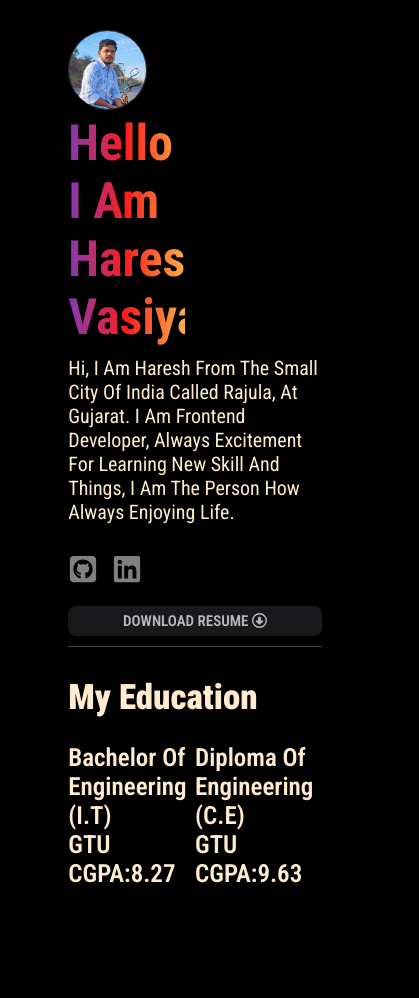
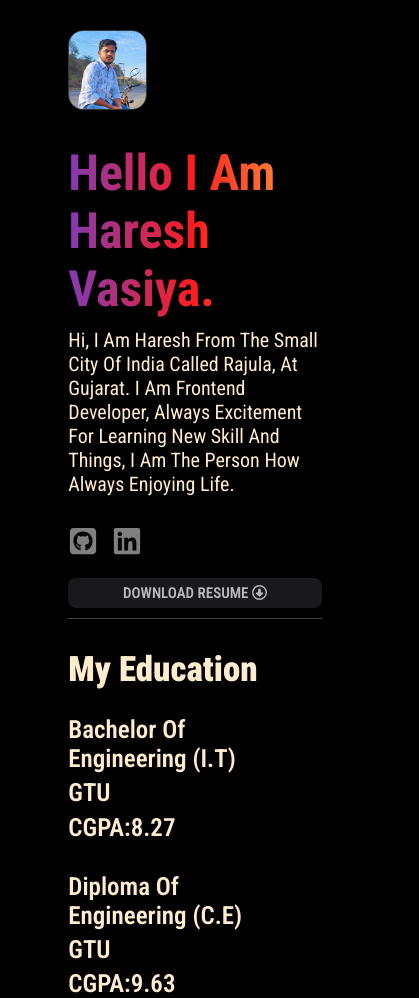
Before and after one commit to haresh-vasiya/portfolio-stie1, a plain HTML site: page index.html in a window 390 px wide. Shown: the whole page, 419 px wide, since content can reach past the window. Before the commit the page ends 888 px from the top, so only its background shows below. Drawn offline with Linux system fonts and the light colour scheme.

Commit message:
responsive

```diff
--- a/main.css
+++ b/main.css
@@ -135,5 +135,21 @@ img {
   font-weight: 900;
 }
 
-@media() {
+@media only screen and (max-width: 768px) {
+  .qualification {
+    display: flex;
+    flex-direction: column;
+    column-gap: 20px;
+    row-gap: 30px;
+    width: 90vw;
+  }
+
+  .banner-text {
+    width: 100%;
+  }
+
+  img {
+    border-radius: 15px;
+    margin-bottom: 30px;
+  }
 }
```
